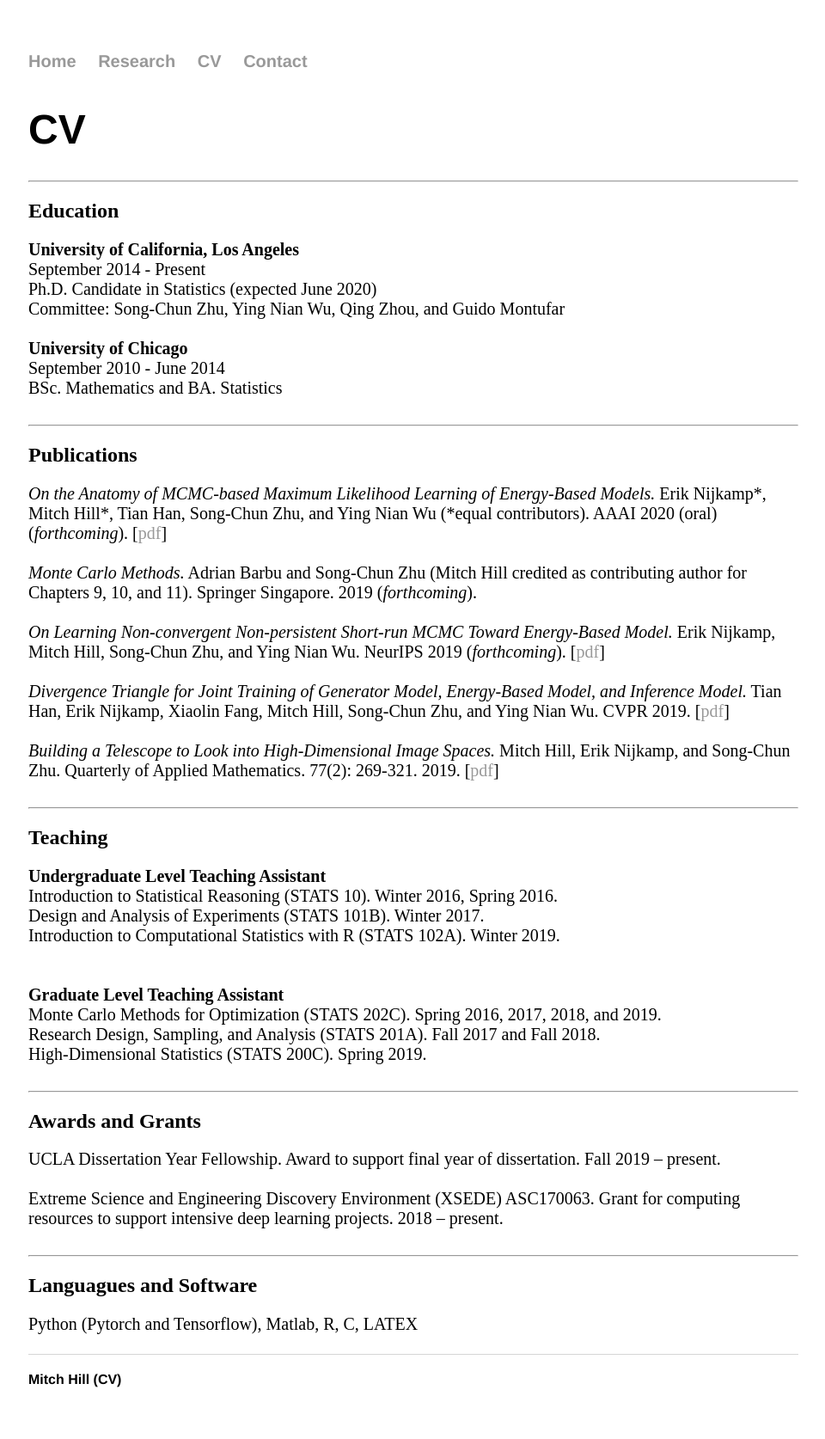
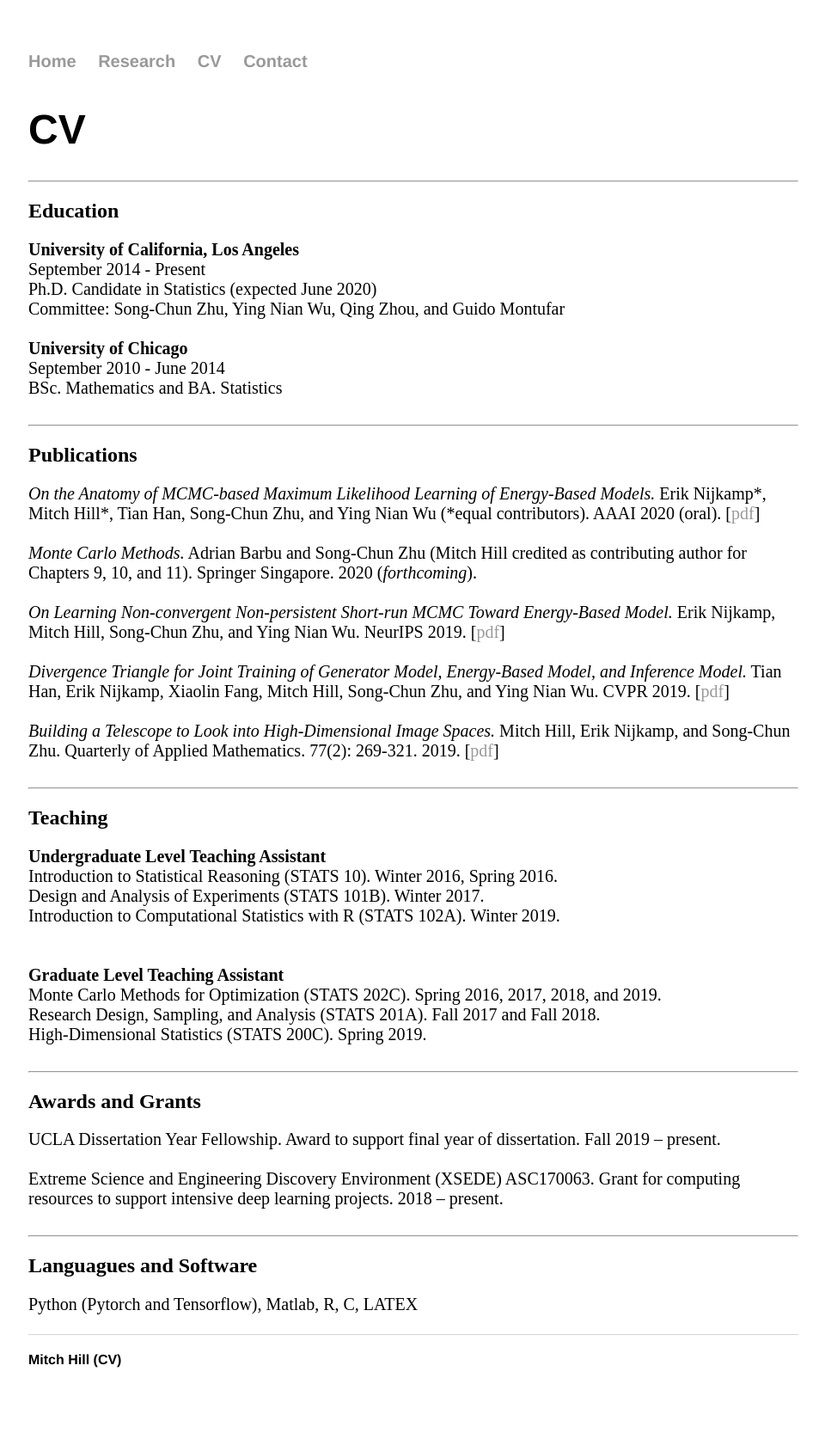
Before and after one commit to point0bar1/point0bar1.github.io, a Jekyll site: the page built from cv/index.html, in a window 1280 px wide. Shown: the whole page at 86% size, without its empty margins (159-1119 px from the left). Built offline with Jekyll 4.4.1, drawn with Linux system fonts in a browser that asks for light colours; after the commit the page ends 1651 px from its top, so only the background shows below that.

Commit message:
Update index.html

```diff
--- a/cv/index.html
+++ b/cv/index.html
@@ -25,15 +25,15 @@ title: Mitch Hill (CV)
 <div style="font-size:1.25em">
     <em>On the Anatomy of MCMC-based Maximum Likelihood Learning of Energy-Based Models.</em>
     Erik Nijkamp*, Mitch Hill*, Tian Han, Song-Chun Zhu, and Ying Nian Wu (*equal contributors).
-    AAAI 2020 (oral) (<em>forthcoming</em>). [<a href="https://arxiv.org/pdf/1903.12370.pdf">pdf</a>]
+    AAAI 2020 (oral). [<a href="https://arxiv.org/pdf/1903.12370.pdf">pdf</a>]
     <br/><br/>
     <em>Monte Carlo Methods.</em>
     Adrian Barbu and Song-Chun Zhu (Mitch Hill credited as contributing author for Chapters 9, 10, and 11).
-    Springer Singapore. 2019 (<em>forthcoming</em>).
+    Springer Singapore. 2020 (<em>forthcoming</em>).
     <br/><br/>
     <em>On Learning Non-convergent Non-persistent Short-run MCMC Toward Energy-Based Model.</em>
     Erik Nijkamp, Mitch Hill, Song-Chun Zhu, and Ying Nian Wu.
-    NeurIPS 2019 (<em>forthcoming</em>). [<a href="https://arxiv.org/pdf/1904.09770.pdf">pdf</a>]
+    NeurIPS 2019. [<a href="https://arxiv.org/pdf/1904.09770.pdf">pdf</a>]
     <br/><br/>
     <em>Divergence Triangle for Joint Training of Generator Model, Energy-Based Model, and Inference Model.</em>
     Tian Han, Erik Nijkamp, Xiaolin Fang, Mitch Hill, Song-Chun Zhu, and Ying Nian Wu.
```
